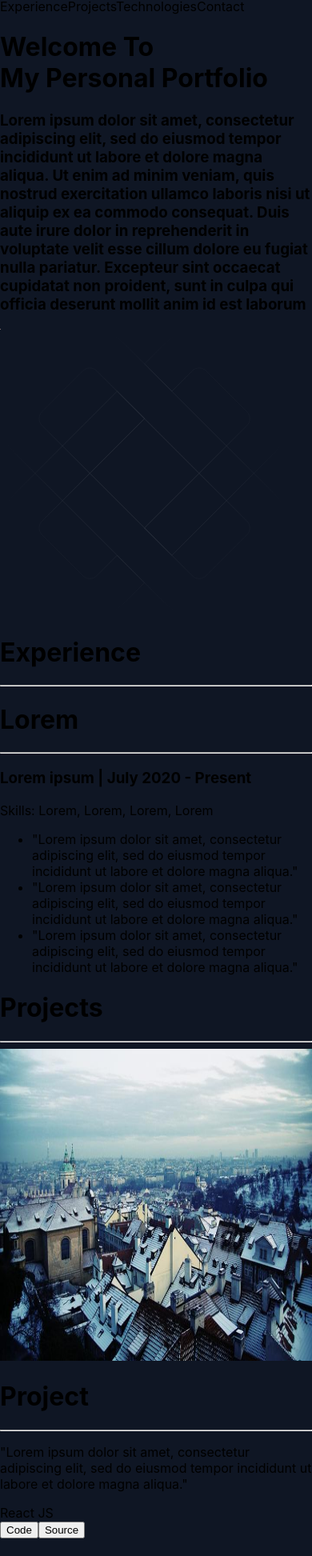
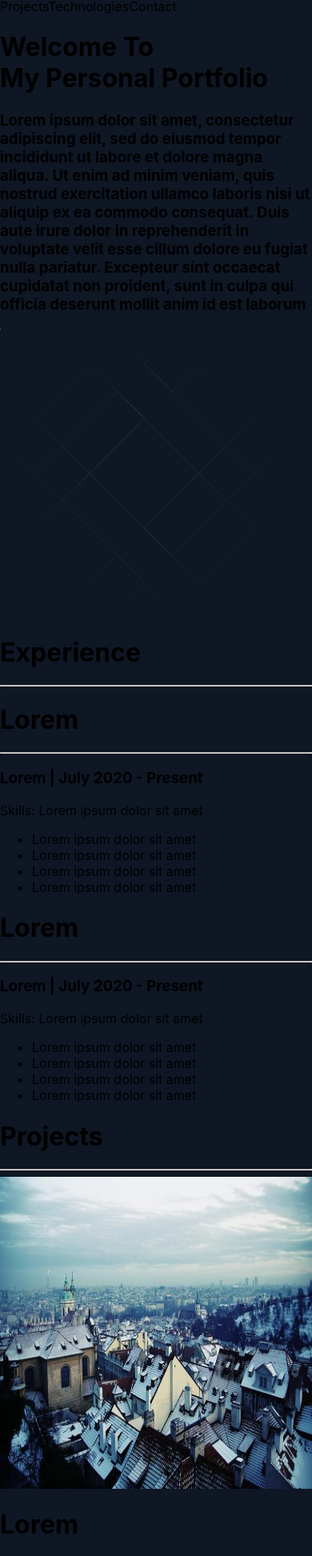
Before and after one commit to TaufikAkbar7/Portfolio-NextJS, a Next.js app in the folder portfolio/: page / in a window 390 px wide. Shown: the part 44-1989 px from the top of the page at 80% size. Built offline with nearby package versions, Linux system fonts and the light colour scheme.

Commit message:
dynamic data

```diff
--- a/portfolio/components/Contact/Contact.js
+++ b/portfolio/components/Contact/Contact.js
@@ -1,12 +1,17 @@
 import { Judul } from "../atoms";
 import { FaGithub, FaLinkedin, FaInstagramSquare } from "react-icons/fa";
 import { SiGmail } from "react-icons/si";
+import { contact } from "../../content/data";
+import Link from "next/link";
 
 const Contact = () => {
+
+  const { github, linked_in, instagram, gmail } = contact.socials
+
   return (
     <div className="mt-5 h-72" id="contact">
       <Judul
-        text="Contact Me"
+        text={contact.title}
         width="w-40"
         height="h-2"
         fontSize="text-5xl"
@@ -16,15 +21,23 @@ const Contact = () => {
         <div className="p-4 sm:w-1/2 lg:w-1/3 text-white text-center mr-2">
           <h2 className="text-4xl font-medium">Socials</h2>
           <div className="justify-center flex mt-5">
-            <FaGithub className="text-5xl mr-3 text-white cursor-pointer hover:text-gray-400" />
-            <FaLinkedin className="text-5xl mr-3 text-white cursor-pointer hover:text-gray-400" />
-            <FaInstagramSquare className="text-5xl mr-3 text-white cursor-pointer hover:text-gray-400" />
-            <SiGmail className="text-5xl text-white cursor-pointer hover:text-gray-400"/>
+            <Link href={github}>
+              <FaGithub className="text-5xl mr-3 text-white cursor-pointer hover:text-gray-400"/>
+            </Link>
+            <Link href={linked_in}>
+              <FaLinkedin className="text-5xl mr-3 text-white cursor-pointer hover:text-gray-400"/>
+            </Link>
+            <Link href={instagram}>
+              <FaInstagramSquare className="text-5xl mr-3 text-white cursor-pointer hover:text-gray-400"/>
+            </Link>
+            <Link href={gmail}>
+              <SiGmail className="text-5xl text-white cursor-pointer hover:text-gray-400"/>
+            </Link>
           </div>
         </div>
         <div className="p-4 sm:w-1/2 lg:w-1/3 text-white text-center">
-            <h3>+62 812-1326-0537</h3>
-            <h3>Jakarta Timur, DKI Jakarta / Indonesia</h3>
+            <h3>{contact.no_telp}</h3>
+            <h3>{contact.address}</h3>
         </div>
       </div>
     </div>
--- a/portfolio/components/Experience/Experience.js
+++ b/portfolio/components/Experience/Experience.js
@@ -1,39 +1,33 @@
+import { experience } from "../../content/data";
 import { Judul } from "../atoms";
 
 const Experience = () => {
   return (
-    <div className="min-h-screen mt-5" id="experience">
-      <Judul text="Experience" width="w-40" height="h-2" fontSize="text-5xl" fontWeight="font-bold"/>
+    <div className="h-5/6 mt-5" id="experience">
+      <Judul text={experience.title} width="w-40" height="h-2" fontSize="text-5xl" fontWeight="font-bold"/>
       <div className="container mx-auto mt-5 flex flex-wrap justify-center items-center">
-      <div className="sm:w-1/2 lg:w-1/3 text-white">
+      {experience.experiences.map((item, i) => (
+        <div className="sm:w-1/2 lg:w-1/3 text-white mr-5" key={i}>
         <div className="p-8 border-2 border-white">
-          <Judul text="Lorem" width="w-full" height="h-2" fontSize="text-2xl" fontWeight="font-medium"/>
+          <Judul text={item.company_name} width="w-full" height="h-2" fontSize="text-2xl" fontWeight="font-medium"/>
           <div className="mt-2">
-            <h3 className="font-mono text-xl font-normal">
-              Lorem ipsum | July 2020 - Present
+            <h3 className="font-mono text-lg font-normal">
+              {item.job} | {item.awal_masuk} - {item.akhir}
             </h3>
-            <p className="text-lg font-serif">
-              Skills: Lorem, Lorem, Lorem, Lorem
+            <p className="text-lg font-sans">
+              Skills: {item.skills}
             </p>
           </div>
           <div className="font-sans text-lg mt-2">
             <ul className="list-disc list-outside">
-              <li>
-                "Lorem ipsum dolor sit amet, consectetur adipiscing elit, sed do
-                eiusmod tempor incididunt ut labore et dolore magna aliqua."
-              </li>
-              <li>
-                "Lorem ipsum dolor sit amet, consectetur adipiscing elit, sed do
-                eiusmod tempor incididunt ut labore et dolore magna aliqua."
-              </li>
-              <li>
-                "Lorem ipsum dolor sit amet, consectetur adipiscing elit, sed do
-                eiusmod tempor incididunt ut labore et dolore magna aliqua."
-              </li>
+              {item.job_desc.map((job, i) => (
+                  <li key={i}>{job}</li>
+              ))}
             </ul>
           </div>
         </div>
         </div>
+      ))}
       </div>
     </div>
   );
--- a/portfolio/components/Header/Header.js
+++ b/portfolio/components/Header/Header.js
@@ -1,5 +1,5 @@
-import Link from "next/link";
 import { FiSlack } from "react-icons/fi";
+import { Link as ScrollLink } from "react-scroll";
 
 const Header = () => {
   return (
@@ -22,18 +22,14 @@ const Header = () => {
       </div>
       <div className="w-full block flex-grow lg:flex lg:items-center lg:w-auto">
         <div className="text-sm lg:flex-grow">
-          <a
-            href="#experience"
-            className="block mt-4 lg:inline-block lg:mt-0 text-xl text-gray-300 hover:text-white mr-7"
-          >
-            Experience
-          </a>
-          <a
-            href="#projects"
-            className="block mt-4 lg:inline-block lg:mt-0 text-xl text-gray-300 hover:text-white mr-7"
+         <ScrollLink to="projects" smooth={true} duration={2000}>
+          <span
+            // href="#projects"
+            className="cursor-pointer block mt-4 lg:inline-block lg:mt-0 text-xl text-gray-300 hover:text-white mr-7"
           >
             Projects
-          </a>
+          </span>
+          </ScrollLink>
           <a
             href="#tech"
             className="block mt-4 lg:inline-block lg:mt-0 text-xl text-gray-300 hover:text-white mr-7"
--- a/portfolio/components/Hero/Hero.js
+++ b/portfolio/components/Hero/Hero.js
@@ -1,19 +1,13 @@
+import { hero } from "../../content/data";
+
 const Hero = () => {
   return (
     <div className="min-h-screen flex items-center" id="hero">
-      <div className="flex flex-col items-center justify-center">
-        <div>
+      <div className="flex flex-col">
           <h1 className="text-5xl font-bold text-gray-200">Welcome To <br/>My Personal Portfolio</h1>
           <h3 className="text-lg font-sans text-gray-300 mt-5 tracking-wide">
-            Lorem ipsum dolor sit amet, consectetur adipiscing elit, sed do
-            eiusmod tempor incididunt ut labore et dolore magna aliqua. Ut enim
-            ad minim veniam, quis nostrud exercitation ullamco laboris nisi ut
-            aliquip ex ea commodo consequat. Duis aute irure dolor in
-            reprehenderit in voluptate velit esse cillum dolore eu fugiat nulla
-            pariatur. Excepteur sint occaecat cupidatat non proident, sunt in
-            culpa qui officia deserunt mollit anim id est laborum
+            {hero.desc}
           </h3>
-        </div>
       </div>
     </div>
   );
--- a/portfolio/components/Projects/Projects.js
+++ b/portfolio/components/Projects/Projects.js
@@ -1,45 +1,50 @@
 import Image from "next/image";
-import pic from "../../public/assets/pic.jpg";
-import { Judul } from "../atoms"
+import { project } from "../../content/data";
+import { Judul } from "../atoms";
+import Link from "next/link";
+
 const Projects = () => {
   return (
-    <div className="mt-5 min-h-screen" id="projects">
-      <Judul text="Projects" width="w-40" height="h-2" fontSize="text-5xl" fontWeight="font-bold"/>
-      <div className="flex flex-wrap justify-center items-center container mx-auto">
-        <div className="p-4 sm:w-1/2 lg:w-1/3">
+    <div className="min-h-screen mt-5" id="projects">
+      <Judul text={project.title} width="w-40" height="h-2" fontSize="text-5xl" fontWeight="font-bold"/>
+      <div className="flex flex-wrap justify-center items-center container mx-auto mt-5">
+        {project.projects.map((item, i) => (
+          <div className="sm:w-1/2 lg:w-1/3 ml-5 md:mt-5 sm:mt-5" key={i}>
           <div className="h-full border-2 border-white border-opacity-60 rounded-lg overflow-hidden">
             <Image
-              src={pic}
+              src={item.img}
               alt="project"
               width={500}
               height={500}
               className="w-full object-cover object-center"
             />
             <div className="p-6 flex flex-col items-center">
-              <Judul text="Project" width="w-20" height="h-2" fontSize="text-2xl" fontWeight="font-medium"/>
-              <div className="container mx-auto mt-4">
-                <p className="text-white">
-                  "Lorem ipsum dolor sit amet, consectetur adipiscing elit, sed
-                  do eiusmod tempor incididunt ut labore et dolore magna
-                  aliqua."
+              <Judul text={item.project_name} width="w-20" height="h-2" fontSize="text-2xl" fontWeight="font-medium"/>
+              <div className="container mx-auto mt-4 relative items-center">
+                <p className="text-white tracking-normal">
+                  {item.project_desc}
                 </p>
               </div>
-              <div className="container mx-auto mt-3">
-                <span className="rounded-full py-1 px-3 bg-gray-500">
-                  React JS
-                </span>
-              </div>
+              <div className="container mx-auto mt-3 flex flex-wrap justify-center">
+              {item.stacks.map((stack, i) => (
+                 <span className="rounded-full py-1 px-3 bg-gray-500 mt-2 m-1" key={i}>
+                    {stack}
+                  </span>
+                ))}
+                </div>
             </div>
-            <div className="flex flex-row justify-center mb-5">
-              <button className="border bg-blue-500 border-blue-500 text-white font-bold py-2 px-4 rounded mr-20 hover:bg-transparent hover:text-blue-500 hover:border-blue-500">
-                Code
-              </button>
-              <button className="border bg-blue-500 border-blue-500 text-white font-bold py-2 px-4 rounded hover:bg-transparent hover:text-blue-500 hover:border-blue-500">
-                Source
-              </button>
+            <div className="flex flex-row justify-center">
+              {item.links.map((btn, i) => (
+                <Link key={i} href={btn.link}>
+                  <div className="m-5 cursor-pointer border bg-blue-500 border-blue-500 text-white font-bold py-2 px-4 rounded hover:bg-transparent hover:text-blue-500 hover:border-blue-500">
+                  {btn.name}
+                  </div>
+                </Link>
+              ))}
             </div>
           </div>
         </div>
+        ))}
       </div>
     </div>
   );
--- a/portfolio/components/Technologies/Technologies.js
+++ b/portfolio/components/Technologies/Technologies.js
@@ -1,45 +1,26 @@
 import { Judul } from "../atoms";
 import Image from "next/image";
-import react from "../../public/assets/react.png";
-import mongo from "../../public/assets/mongo.png";
-import node from "../../public/assets/node.png";
-import express from "../../public/assets/express.png";
-import redux from "../../public/assets/redux.png";
-import bootstrap from "../../public/assets/bootstrap.png";
+import { tech } from "../../content/data";
 
 const Technologies = () => {
   return (
-    <div className="mt-5 min-h-screen flex justify-center items-center flex-col" id="tech">
+    <div className="mt-10 min-h-screen flex justify-center items-center flex-col" id="tech">
       <Judul
-        text="Technologies"
+        text={tech.title}
         width="w-40"
         height="h-2"
         fontSize="text-5xl"
         fontWeight="font-bold"
       />
       <div className="container mx-auto flex flex-wrap justify-center  mt-20">
-        <div className="h-40 w-40 bg-white shadow-xl ml-2 rounded-full flex justify-center items-center p-5 m-2 animate-bounce">
-          <Image src={react} alt="react" />
+        {tech.img_tech.map((img, i) => (
+          <div className="h-40 w-40 bg-white shadow-xl ml-2 rounded-full flex justify-center items-center p-5 m-2 animate-bounce" key={i}>
+          <Image src={img} alt={`img-${i}`} />
         </div>
-        <div className="h-40 w-40 bg-white shadow-xl ml-2 rounded-full flex justify-center items-center p-5 m-2 animate-bounce">
-          <Image src={mongo} alt="mongo" />
-        </div>
-        <div className="h-40 w-40 bg-white shadow-xl ml-2 rounded-full flex justify-center items-center p-5 m-2 animate-bounce">
-          <Image src={node} alt="node" />
-        </div>
-        <div className="h-40 w-40 bg-white shadow-xl ml-2 rounded-full flex justify-center items-center p-5 m-2 animate-bounce">
-          <Image src={express} alt="express" />
-        </div>
-        <div className="h-40 w-40 bg-white shadow-xl ml-2 rounded-full flex justify-center items-center p-5 m-2 animate-bounce">
-          <Image src={redux} alt="redux" />
-        </div>
-        <div className="h-40 w-40 bg-white shadow-xl ml-2 rounded-full flex justify-center items-center p-8 m-2 animate-bounce">
-          <Image src={bootstrap} alt="bootstrap" />
-        </div>
+        ))}
       </div>
       <p className="mt-10 mb-10 w-11/12 md:max-w-xl text-center inline-block text-xl md:text-2xl font-dosis text-white">
-        "Lorem ipsum dolor sit amet, consectetur adipiscing elit, sed do eiusmod
-        tempor incididunt ut labore et dolore magna aliqua."
+        {tech.desc}
       </p>
     </div>
   );
--- /dev/null
+++ b/portfolio/content/data.js
@@ -0,0 +1,111 @@
+import pic from "../public/assets/pic.jpg";
+import react from "../public/assets/react.png";
+import mongo from "../public/assets/mongo.png";
+import node from "../public/assets/node.png";
+import express from "../public/assets/express.png";
+import redux from "../public/assets/redux.png";
+import bootstrap from "../public/assets/bootstrap.png";
+
+const hero = {
+    desc: "Lorem ipsum dolor sit amet, consectetur adipiscing elit, sed do eiusmod tempor incididunt ut labore et dolore magna aliqua. Ut enim ad minim veniam, quis nostrud exercitation ullamco laboris nisi ut aliquip ex ea commodo consequat. Duis aute irure dolor in reprehenderit in voluptate velit esse cillum dolore eu fugiat nulla pariatur. Excepteur sint occaecat cupidatat non proident, sunt in culpa qui officia deserunt mollit anim id est laborum"
+}
+
+const experience = {
+    title: "Experience",
+    experiences: [
+        {
+            company_name: "Lorem",
+            job: "Lorem",
+            awal_masuk: "July 2020",
+            akhir: "Present",
+            skills: "Lorem ipsum dolor sit amet",
+            job_desc: [
+                "Lorem ipsum dolor sit amet",
+                "Lorem ipsum dolor sit amet",
+                "Lorem ipsum dolor sit amet",
+                "Lorem ipsum dolor sit amet"
+            ]
+        },
+        {
+            company_name: "Lorem",
+            job: "Lorem",
+            awal_masuk: "July 2020",
+            akhir: "Present",
+            skills: "Lorem ipsum dolor sit amet",
+            job_desc: [
+                "Lorem ipsum dolor sit amet",
+                "Lorem ipsum dolor sit amet",
+                "Lorem ipsum dolor sit amet",
+                "Lorem ipsum dolor sit amet"
+            ]
+        }
+    ]
+}
+
+const project = {
+    title: "Projects",
+    projects: [
+        {
+            img: pic,
+            project_name: "Lorem",
+            project_desc: "Lorem ipsum dolor sit amet, consectetur adipiscing elit, sed do eiusmod tempor incididunt ut labore et dolore magna aliqua. Ut enim ad minim veniam, quis nostrud exercitation ullamco laboris nisi ut aliquip ex ea commodo consequat. Duis aute irure dolor in reprehenderit in voluptate velit esse cillum dolore eu fugiat nulla pariatur. Excepteur sint occaecat cupidatat non proident,",
+            stacks: [
+                "React JS",
+                "Node JS",
+                "Express",
+                "Mongodb"
+            ],
+            links: [
+                {
+                    name: "Code",
+                    link: "https://google.com"
+                },
+                {
+                    name: "Source",
+                    link: "https://github.com/TaufikAkbar7"
+                }
+            ]
+        },
+        {
+            img: pic,
+            project_name: "Lorem",
+            project_desc: "Lorem ipsum dolor sit amet, consectetur adipiscing elit, sed do eiusmod tempor incididunt ut labore et dolore magna aliqua. Ut enim ad minim veniam, quis nostrud exercitation ullamco laboris nisi ut aliquip ex ea commodo consequat. Duis aute irure dolor in reprehenderit in voluptate velit esse cillum dolore eu fugiat nulla pariatur. Excepteur sint occaecat cupidatat non proident,",
+            stacks: [
+                "React JS",
+                "Node JS",
+                "Express",
+                "Mongodb"
+            ],
+            links: [
+                {
+                    name: "Code",
+                    link: "https://google.com"
+                },
+                {
+                    name: "Source",
+                    link: "https://github.com/TaufikAkbar7"
+                }
+            ]
+        }
+    ]
+}
+
+const tech = {
+    title: "Technologies",
+    img_tech: [react, mongo, express, redux, bootstrap, node],
+    desc: "Lorem ipsum dolor sit amet, consectetur adipiscing elit, sed do eiusmod tempor incididunt ut labore et dolore magna aliqua. Ut enim ad minim veniam, quis nostrud exercitation ullamco laboris nisi ut aliquip ex ea commodo consequat. Duis aute irure dolor in reprehenderit in voluptate velit esse cillum dolore eu fugiat nulla pariatur. Excepteur sint occaecat cupidatat non proident,"
+}
+
+const contact = {
+    title: "Contact Me",
+    socials: {
+        github: "https://github.com/TaufikAkbar7",
+        linked_in: "https://google.com",
+        instagram: "https://google.com",
+        gmail: "https://google.com"
+    },
+    no_telp: "+62 812-1326-0537",
+    address: "Jakarta Timur, DKI Jakarta / Indonesia"
+}
+
+export { hero, experience, project, contact, tech }
```
